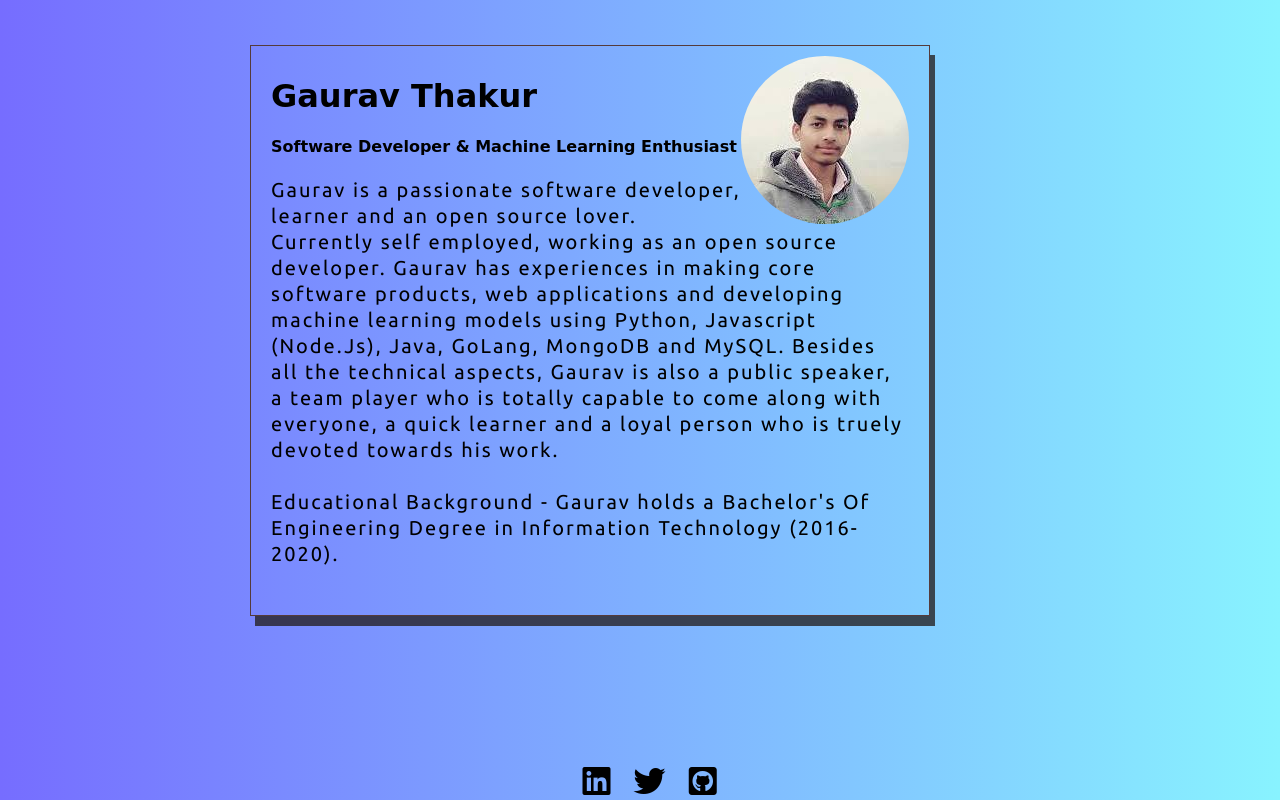
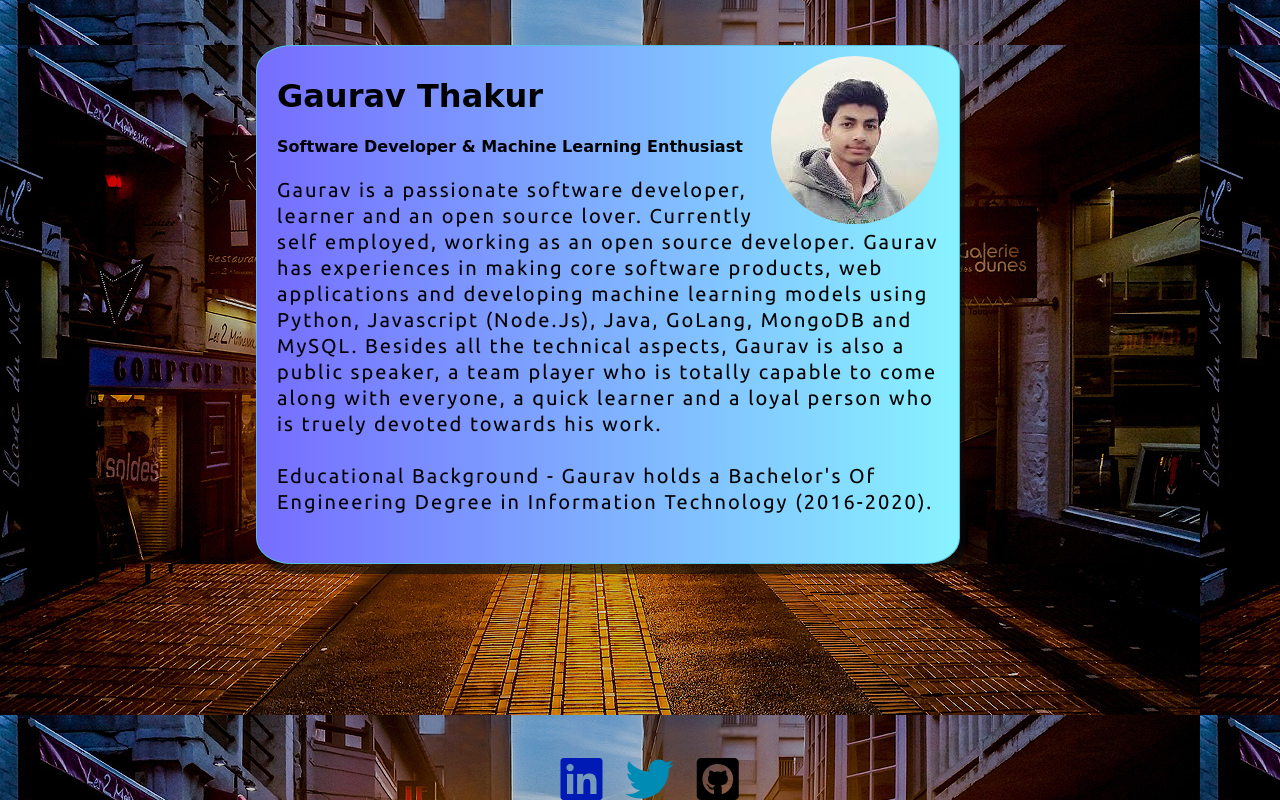
Before and after one commit to ACrazyDeveloper/ACrazyDeveloper.github.io, a plain HTML site: page index.html in a window 1280 px wide. Drawn offline with Linux system fonts and the light colour scheme; a web font is replaced by a local one.

Commit message:
content updated

```diff
--- a/css/style.css
+++ b/css/style.css
@@ -22,7 +22,8 @@
 body, html{
     padding: 0;
     margin: 0;
-    background-image: -webkit-linear-gradient(0deg, #766dff 0%, #88f3ff 100%);
+    /* background-image: -webkit-linear-gradient(0deg, #766dff 0%, #88f3ff 100%); */
+    background-image: url('/img/wizard.jpg');
 }
 
 h1, h2, h3, h4, h5, h6{
@@ -30,11 +31,13 @@ h1, h2, h3, h4, h5, h6{
 }
 
 .all{
-    border: 1px solid rgb(85, 59, 59);
+    border: 1px solid rgb(85, 191, 223);
+    border-radius: 5%;
+    background-image: -webkit-linear-gradient(0deg, #766dff 0%, #88f3ff 100%);
     padding: 10px 20px 10px 20px;
-    box-shadow: 5px 10px rgba(36, 31, 31, 0.781);
-    margin-left: 250px;
-    margin-right: 350px;
+    box-shadow: 5px 10px rgba(8, 10, 10, 0.596);
+    margin-left: 20%;
+    margin-right: 25%;
     margin-top: 3.5%;
     margin-bottom: 3%;
     font-family: 'Ubuntu', sans-serif;
@@ -55,7 +58,7 @@ h1, h2, h3, h4, h5, h6{
     position: fixed;
     left: 10%;
     right: 10%;
-    bottom: 5px;
+    bottom: 15px;
     height: 30px;
     text-align: center;
 }
@@ -67,3 +70,15 @@ h1, h2, h3, h4, h5, h6{
 .footer > span:hover {
     cursor: pointer;
 }
+
+.icon-color-lin{
+    color: rgb(0, 27, 181);
+}
+
+.icon-color-ttr{
+    color: rgb(0, 139, 181);
+}
+
+.icon-color-git{
+    color: rgb(0, 0, 0);
+}
--- a/index.html
+++ b/index.html
@@ -38,11 +38,11 @@
 
 	<div class="footer">
 		<span onclick="window.location.href='https://www.linkedin.com/in/GauravThakur047/'"><i
-				class="fab fa-linkedin fa-2x icon-links"></i></span>
+				class="fab fa-linkedin fa-3x icon-color-lin"></i></span>
 		<span onclick="window.location.href='https://twitter.com/GauravThakur047'"><i
-				class="fab fa-twitter fa-2x"></i></span>
+				class="fab fa-twitter fa-3x icon-color-ttr"></i></span>
 		<span onclick="window.location.href='https://github.com/ACrazyDeveloper'"><i
-				class="fab fa-github-square fa-2x"></i></span>
+				class="fab fa-github-square fa-3x icon-color-git"></i></span>
 	</div>
 
 </body>
```
Also changed, not shown: img/wizard.jpg (added).
